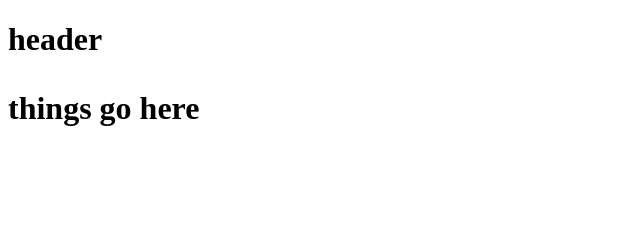
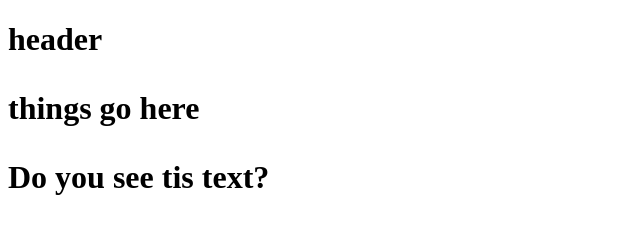
Before and after one commit to tranian/humanist-site, a plain HTML site: page main.html in a window 1280 px wide. Shown: the whole page, without its empty margins (0-640 px from the left). Drawn offline with Linux system fonts and the light colour scheme.

Commit message:
Update main.html

```diff
--- a/main.html
+++ b/main.html
@@ -5,5 +5,6 @@
 	<body>
 		<h1>header</h>
 		<p>things go here</p>
+		<p>Do you see tis text? </p>
 	</body>
 </html>
```
